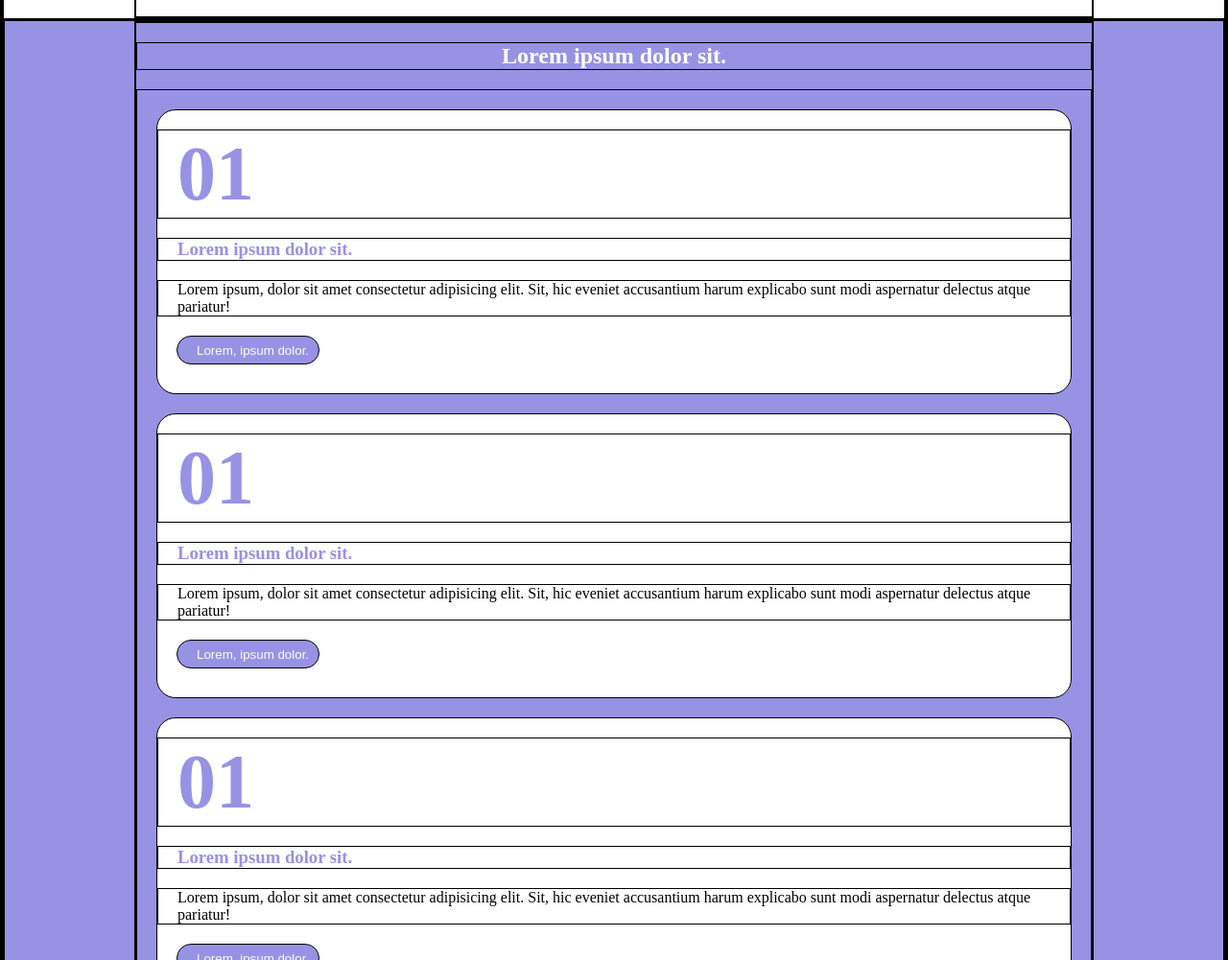
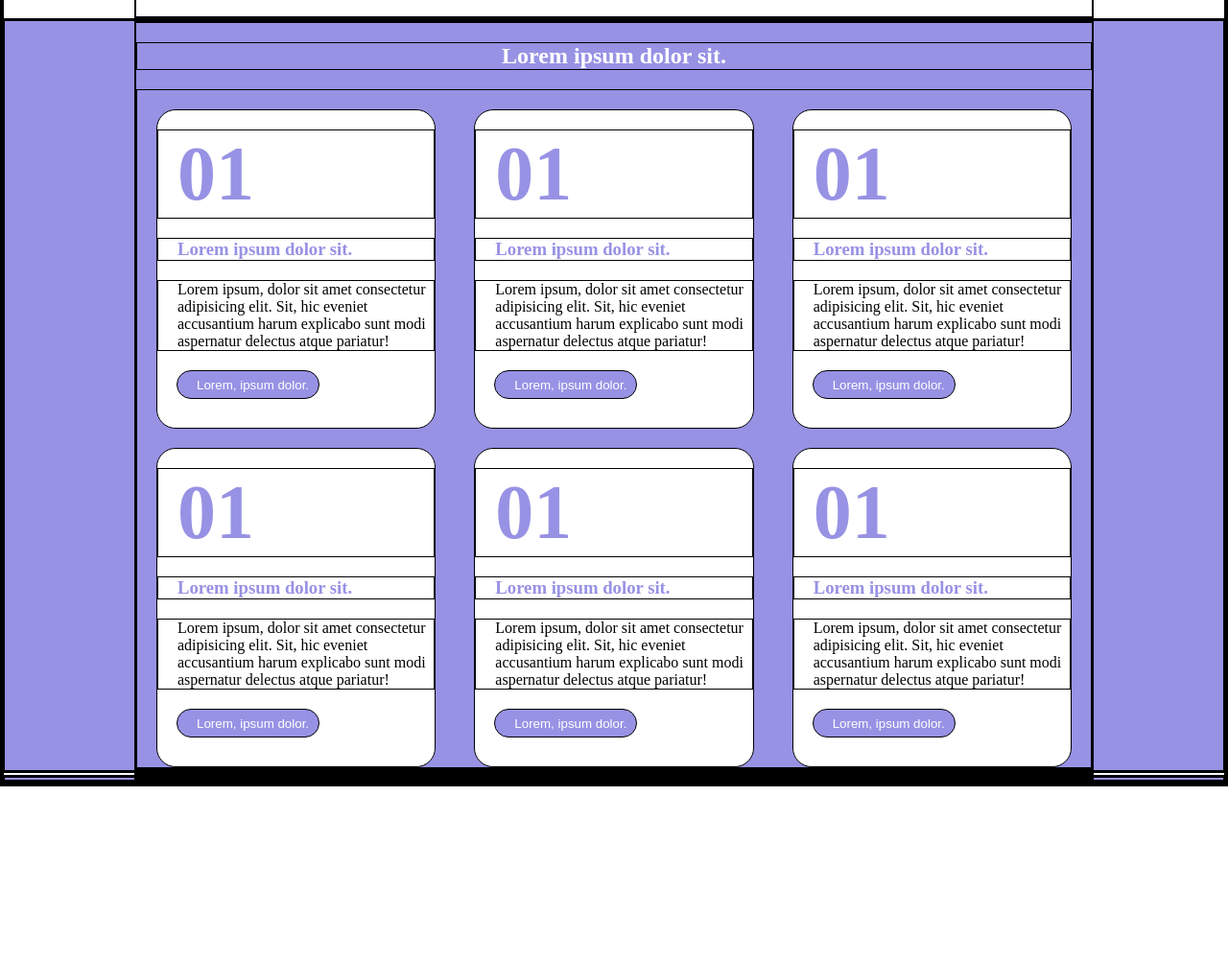
Before and after one commit to MatteoGiuntella/htmlcss-responsive-layout, a plain HTML site: page index.html in a window 1280 px wide. Shown: the part 3664-4665 px from the top of the page at 96% size. After the commit the page ends 4484 px from the top, so only its background shows below. Drawn offline with Linux system fonts and the light colour scheme.

Commit message:
section 4 break point tablet and desktop

```diff
--- a/css/style.css
+++ b/css/style.css
@@ -253,6 +253,13 @@ img{
         margin-top: 25px;
         margin-right: 50px;
     }
+    .card-box-section-4{
+        display: flex;
+        flex-wrap: wrap;
+    }
+    .card-section-4{
+        width: calc(( 100% / 2) - 40px);
+    }
 
 }
 
@@ -295,4 +302,11 @@ img{
         margin-top: 25px;
         margin-right: 50px;
     }
+    .card-box-section-4{
+        display: flex;
+        flex-wrap: wrap;
+    }
+    .card-section-4{
+        width: calc(( 100% / 3) - 40px);
+    }
 }
```
